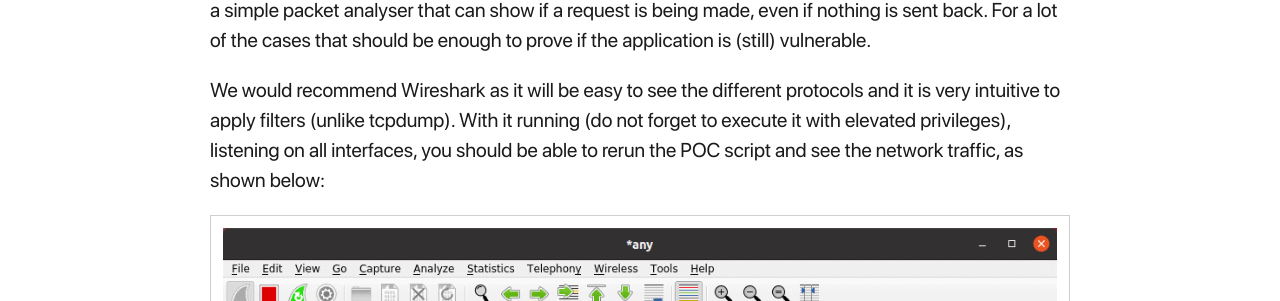
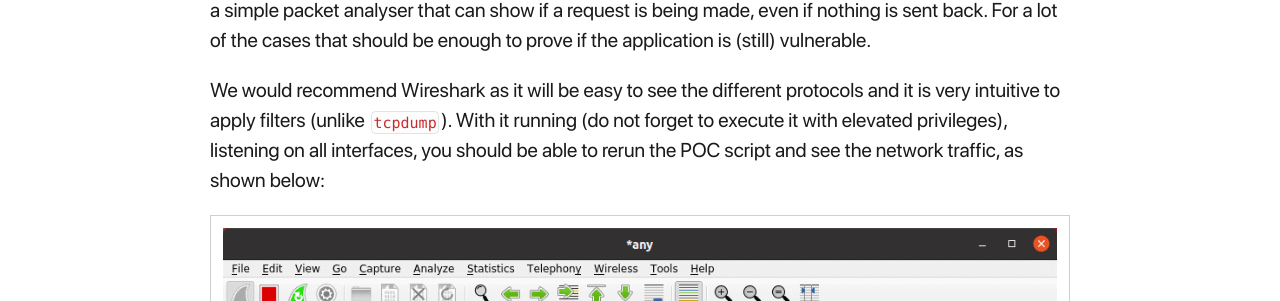
Before and after one commit to secariolabs/secariolabs.github.io, a Jekyll site: the page built from _posts/2023-03-03-building-a-research-environment-for-log4j.md, in a window 1280 px wide and 900 px high, scrolled down 6132 px. Shown: the part 182-483 px from the top of the window. Built offline with Jekyll 4.4.1, drawn with Linux system fonts in a browser that asks for light colours; comment, search, counter and statistics services are not loaded.

```diff
--- a/_posts/2023-03-03-building-a-research-environment-for-log4j.md
+++ b/_posts/2023-03-03-building-a-research-environment-for-log4j.md
@@ -140,7 +140,7 @@ user@ubuntu:~/poc$ ./jdk1.8.0_171/bin/java -cp apache-log4j-2.14.1-bin/log4j-cor
 
 At this point, the last element needed to complete the basic research environment would be to obtain visibility over the network traffic. Ideally, that would be done with a custom LDAP/DNS/RMI server that would be able to provide a clear indication of the request and any metadata it carries, as well as control over what data is sent back to the vulnerable application; however, some of that could be achieved with a simple packet analyser that can show if a request is being made, even if nothing is sent back. For a lot of the cases that should be enough to prove if the application is (still) vulnerable.
 
-We would recommend Wireshark as it will be easy to see the different protocols and it is very intuitive to apply filters (unlike tcpdump). With it running (do not forget to execute it with elevated privileges), listening on all interfaces, you should be able to rerun the POC script and see the network traffic, as shown below:
+We would recommend Wireshark as it will be easy to see the different protocols and it is very intuitive to apply filters (unlike `tcpdump`). With it running (do not forget to execute it with elevated privileges), listening on all interfaces, you should be able to rerun the POC script and see the network traffic, as shown below:
 
 ![](/assets/images/posts/image-19.png)
 
```
Also changed, not shown: _posts/2023-04-09-protecting-assets-behind-cloudfront.md (+5 -5 lines).
